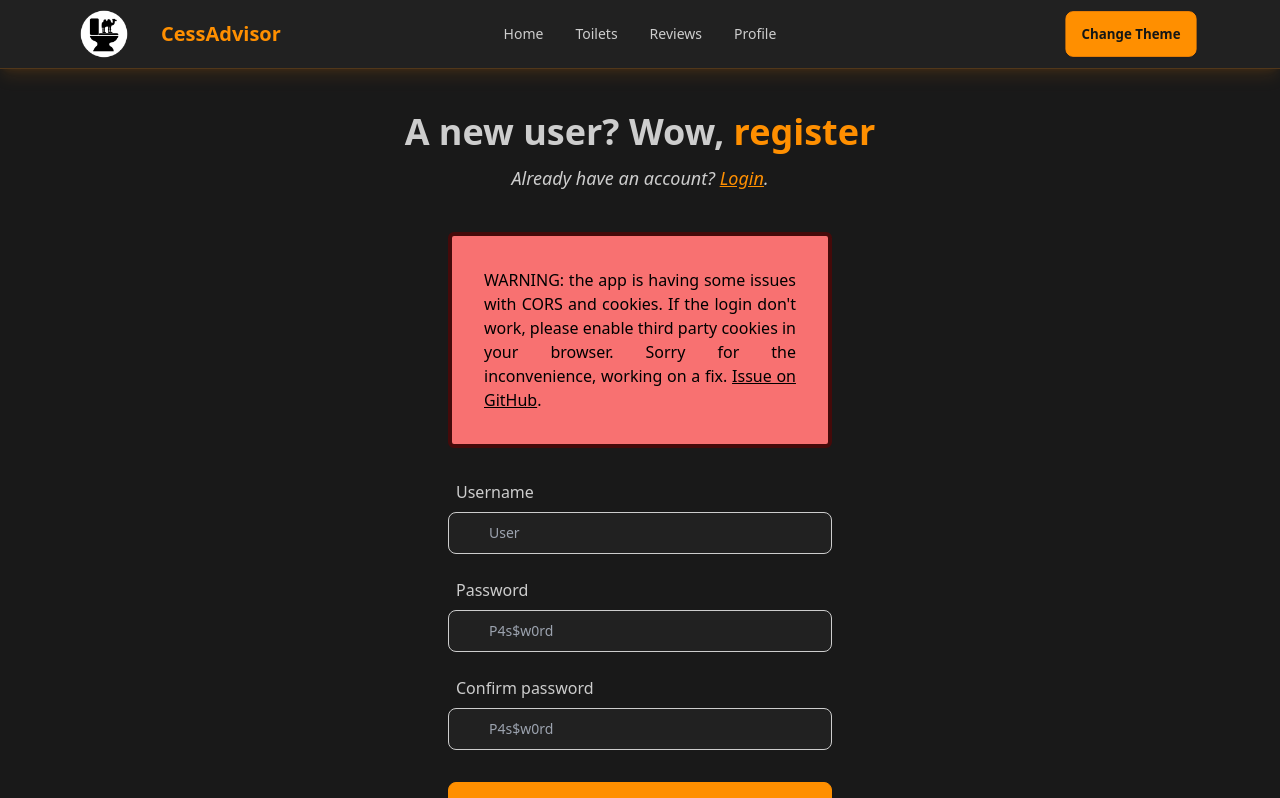
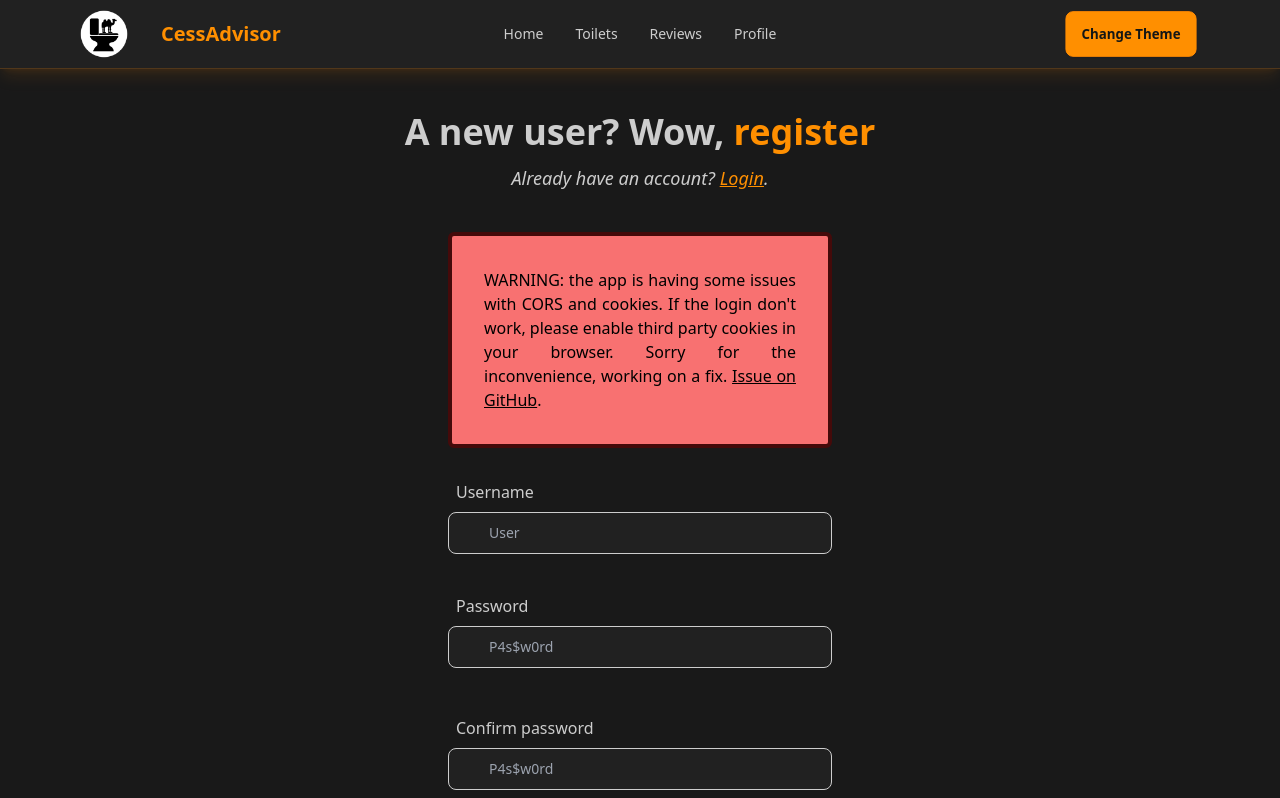
Before and after one commit to Favo02/cess-advisor, a SvelteKit app in the folder frontend/: page /register in a window 1280 px wide. Shown: the top 798 px of the page. Built offline with nearby package versions, Linux system fonts and the light colour scheme; no server answers; some icons are missing.

Commit message:
feat(fe/pages): add validation hints in `register` page

```diff
--- a/frontend/src/routes/register/+page.svelte
+++ b/frontend/src/routes/register/+page.svelte
@@ -73,7 +73,7 @@
 
     <h1 class="text-justify rounded-md p-8 mb-8 text-black bg-red-400 border-red-950 border-4">WARNING: the app is having some issues with CORS and cookies. If the login don't work, please enable third party cookies in your browser. Sorry for the inconvenience, working on a fix. <a target="_blank" href="https://github.com/Favo02/cess-advisor/issues/9" class="link">Issue on GitHub</a>.</h1>
 
-    <div class="pb-6">
+    <div class="pb-2">
       <label for="ignore" class="block mb-2 ml-2 text-md font-medium text-base-content">Username</label>
       <div class="relative peer">
         <div class="absolute inset-y-0 start-0 flex items-center ps-3.5 pointer-events-none">
@@ -81,9 +81,10 @@
         </div>
         <input type="text" class="bg-base-100 border border-base-content text-base-content text-sm rounded-lg focus:ring-primary focus:border-primary block w-full ps-10 p-2.5" placeholder="User" bind:value={username}>
       </div>
+      <p class="text-xs m-2 text-center opacity-60 invisible peer-focus-within:visible">4 - 16 characters, alphanumeric characters only (a-z, A-Z, 0-9)</p>
     </div>
 
-    <div class="pb-6">
+    <div>
       <label for="ignore" class="block mb-2 ml-2 text-md font-medium text-base-content">Password</label>
       <div class="relative peer">
         <div class="absolute inset-y-0 start-0 flex items-center ps-3.5 pointer-events-none">
@@ -91,9 +92,10 @@
         </div>
         <input type="password" class="bg-base-100 border border-base-content text-base-content text-sm rounded-lg focus:ring-primary focus:border-primary block w-full ps-10 p-2.5" placeholder="P4s$w0rd" bind:value={password}>
       </div>
+      <p class="text-xs m-2 text-center opacity-60 invisible peer-focus-within:visible">8 - 20 characters, at least one letter (a-z, A-Z), one digit (0-9), one special character (@$!%*#?&)</p>
     </div>
 
-    <div class="pb-8">
+    <div class="pb-3">
       <label for="ignore" class="block mb-2 ml-2 text-md font-medium text-base-content">Confirm password</label>
       <div class="relative peer">
         <div class="absolute inset-y-0 start-0 flex items-center ps-3.5 pointer-events-none">
@@ -101,6 +103,7 @@
         </div>
         <input type="password" class="bg-base-100 border border-base-content text-base-content text-sm rounded-lg focus:ring-primary focus:border-primary block w-full ps-10 p-2.5" placeholder="P4s$w0rd" bind:value={confirmPassword}>
       </div>
+      <p class="text-xs m-2 text-center opacity-60 invisible peer-focus-within:visible">The same password you typed above</p>
     </div>
 
     <button class="btn btn-primary mx-auto w-full mb-8" on:click={handleSubmit}>
```
